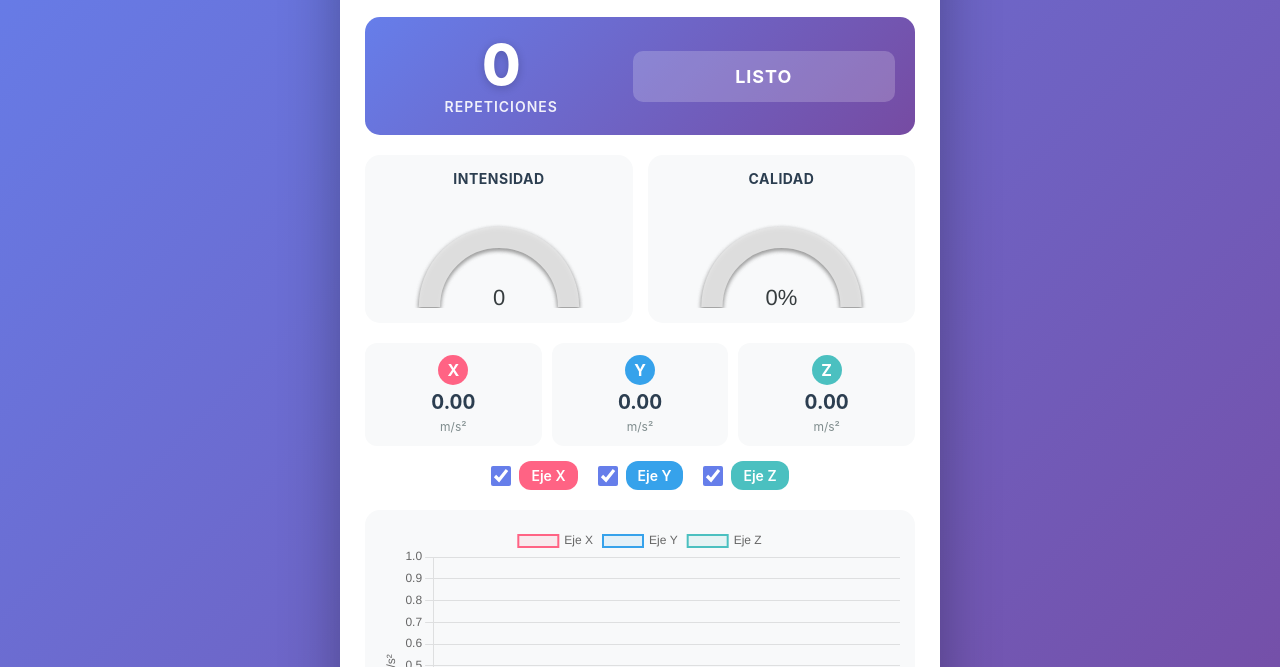
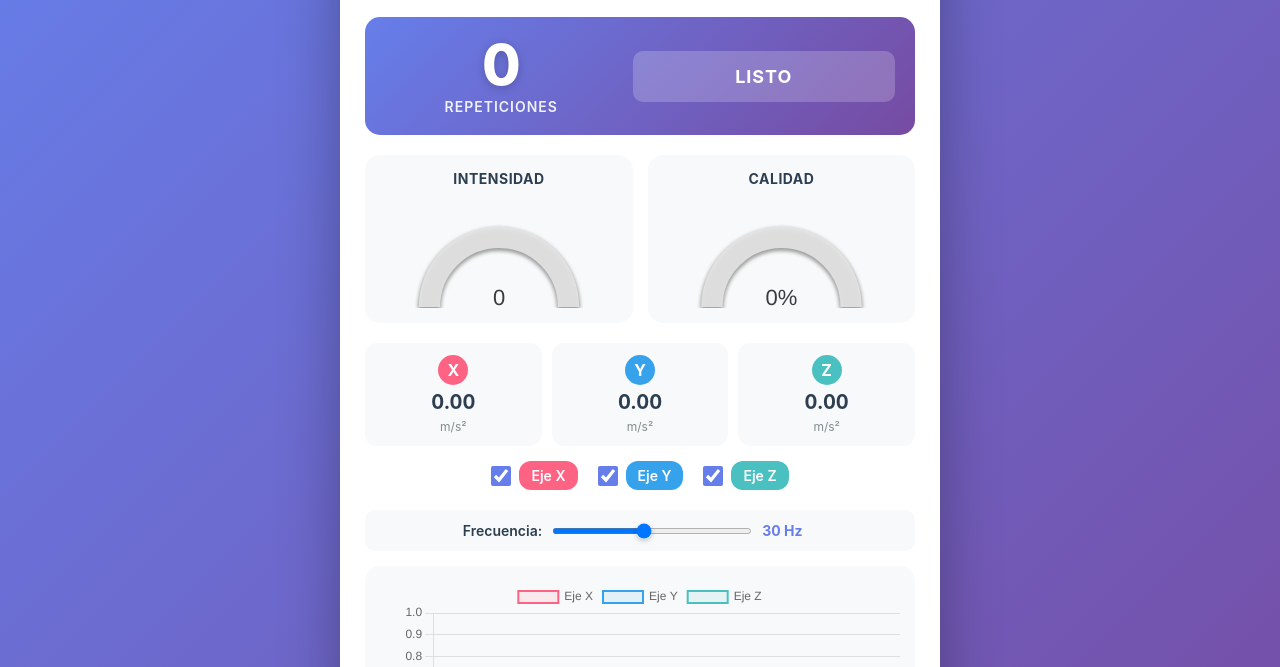
Before and after one commit to escarface/acelerometer, a plain HTML site: page index.html in a window 1280 px wide. Shown: the part 133-800 px from the top of the page. Drawn offline with nearby package versions, Linux system fonts and the light colour scheme.

Commit message:
Añadir control de frecuencia de muestreo

```diff
--- a/app.js
+++ b/app.js
@@ -219,6 +219,8 @@ const toggleY = document.getElementById('toggleY');
 const toggleZ = document.getElementById('toggleZ');
 const repCountEl = document.getElementById('repCount');
 const repPhaseEl = document.getElementById('repPhase');
+const samplingRateSlider = document.getElementById('samplingRate');
+const samplingRateValueEl = document.getElementById('samplingRateValue');
 
 // Variables de estado
 let isRunning = false;
@@ -229,6 +231,10 @@ let qualityGauge = null;
 // Instancias de detección
 let zFilter = new MovingAverageFilter(5);
 let repDetector = new RepDetector();
+
+// Control de frecuencia de muestreo
+let samplingInterval = 33; // ms (30 Hz por defecto)
+let lastSampleTime = 0;
 
 // Configuración de datos
 const MAX_DATA_POINTS = 100;
@@ -516,6 +522,13 @@ function updateQualityGauge(quality) {
 function handleMotion(event) {
     if (!isRunning) return;
 
+    // Throttling basado en tiempo
+    const now = Date.now();
+    if (now - lastSampleTime < samplingInterval) {
+        return; // Ignorar este evento
+    }
+    lastSampleTime = now;
+
     // Log solo la primera vez para debug
     if (dataPoints.labels.length === 0) {
         console.log('Primer evento devicemotion recibido:', event);
@@ -684,6 +697,14 @@ document.addEventListener('DOMContentLoaded', () => {
         toggleAxisVisibility(2, e.target.checked);
     });
 
+    // Event listener para control de frecuencia de muestreo
+    samplingRateSlider.addEventListener('input', (e) => {
+        const hz = parseInt(e.target.value);
+        samplingInterval = 1000 / hz; // Convertir Hz a ms
+        samplingRateValueEl.textContent = hz + ' Hz';
+        console.log('Frecuencia de muestreo ajustada a', hz, 'Hz (', samplingInterval.toFixed(1), 'ms )');
+    });
+
     // Registrar Service Worker
     if ('serviceWorker' in navigator) {
         navigator.serviceWorker.register('service-worker.js')
--- a/index.html
+++ b/index.html
@@ -74,6 +74,13 @@
             </label>
         </div>
 
+        <!-- Control de Frecuencia de Muestreo -->
+        <div class="sampling-control">
+            <label for="samplingRate">Frecuencia:</label>
+            <input type="range" id="samplingRate" min="5" max="60" value="30" step="5">
+            <span id="samplingRateValue">30 Hz</span>
+        </div>
+
         <!-- Gráfica Temporal (Chart.js) -->
         <div class="chart-container">
             <canvas id="chart"></canvas>
--- a/style.css
+++ b/style.css
@@ -236,6 +236,61 @@ h1 {
     text-decoration: line-through;
 }
 
+/* Control de Frecuencia de Muestreo */
+.sampling-control {
+    display: flex;
+    align-items: center;
+    justify-content: center;
+    gap: 10px;
+    margin-bottom: 15px;
+    padding: 12px;
+    background: #f8f9fa;
+    border-radius: 10px;
+}
+
+.sampling-control label {
+    font-weight: 600;
+    font-size: 14px;
+    color: #2c3e50;
+}
+
+#samplingRate {
+    flex: 1;
+    max-width: 200px;
+    height: 6px;
+    border-radius: 5px;
+    background: #ddd;
+    outline: none;
+    cursor: pointer;
+}
+
+#samplingRate::-webkit-slider-thumb {
+    appearance: none;
+    width: 18px;
+    height: 18px;
+    border-radius: 50%;
+    background: linear-gradient(135deg, #667eea 0%, #764ba2 100%);
+    cursor: pointer;
+    box-shadow: 0 2px 5px rgba(0, 0, 0, 0.2);
+}
+
+#samplingRate::-moz-range-thumb {
+    width: 18px;
+    height: 18px;
+    border-radius: 50%;
+    background: linear-gradient(135deg, #667eea 0%, #764ba2 100%);
+    cursor: pointer;
+    border: none;
+    box-shadow: 0 2px 5px rgba(0, 0, 0, 0.2);
+}
+
+#samplingRateValue {
+    font-weight: 700;
+    color: #667eea;
+    min-width: 55px;
+    font-size: 14px;
+}
+
 .chart-container {
     background: #f8f9fa;
     border-radius: 15px;
```
